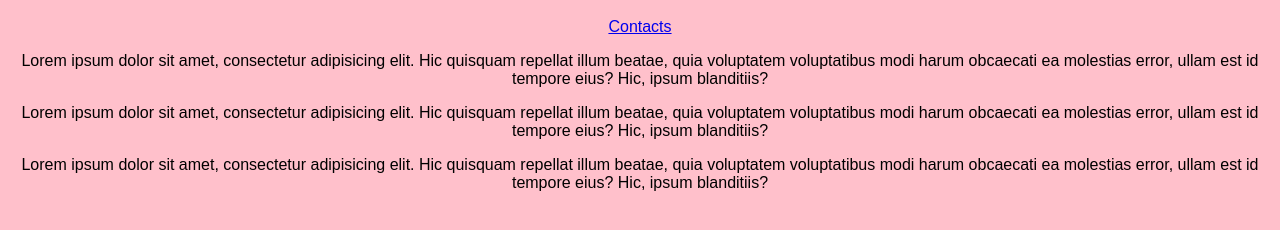
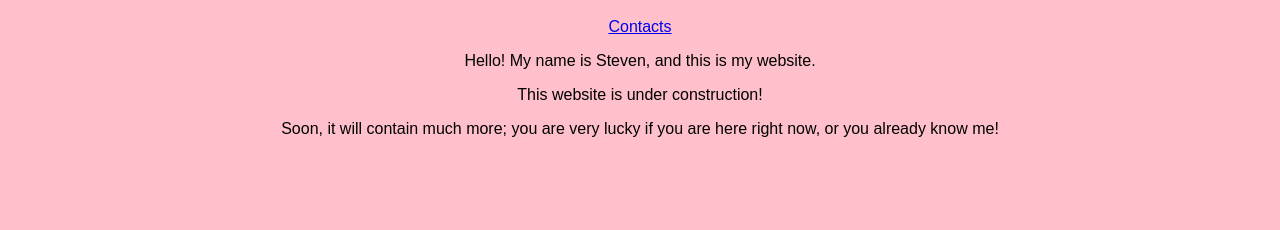
Before and after one commit to xeryldev/stevensportfolio, a plain HTML site: page index.html in a window 1280 px wide. Shown: the part 40-270 px from the top of the page. Drawn offline with Linux system fonts and the light colour scheme.

Commit message:
added new text to index

```diff
--- a/index.html
+++ b/index.html
@@ -9,8 +9,8 @@
 <body>
     <h1>This is Steven's test page !</h1>
     <a href="contacts.html">Contacts</a>
-    <p>Lorem ipsum dolor sit amet, consectetur adipisicing elit. Hic quisquam repellat illum beatae, quia voluptatem voluptatibus modi harum obcaecati ea molestias error, ullam est id tempore eius? Hic, ipsum blanditiis?</p>
-    <p>Lorem ipsum dolor sit amet, consectetur adipisicing elit. Hic quisquam repellat illum beatae, quia voluptatem voluptatibus modi harum obcaecati ea molestias error, ullam est id tempore eius? Hic, ipsum blanditiis?</p>
-    <p>Lorem ipsum dolor sit amet, consectetur adipisicing elit. Hic quisquam repellat illum beatae, quia voluptatem voluptatibus modi harum obcaecati ea molestias error, ullam est id tempore eius? Hic, ipsum blanditiis?</p>
+    <p>Hello! My name is Steven, and this is my website.</p>
+    <p>This website is under construction!</p>
+    <p>Soon, it will contain much more; you are very lucky if you are here right now, or you already know me!</p>
 </body>
 </html>
```
